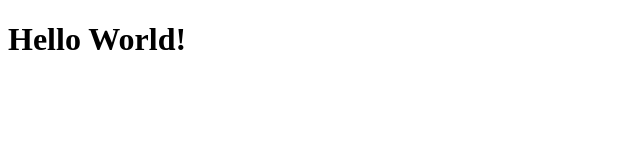
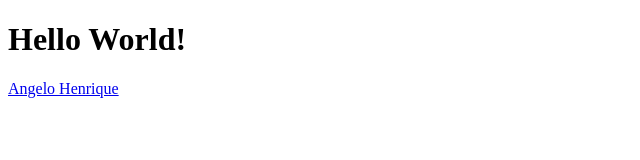
Before and after one commit to angeloamaraldutra/hello_world, a plain HTML site: page index.html in a window 1280 px wide. Shown: the whole page, without its empty margins (0-640 px from the left). Drawn offline with Linux system fonts and the light colour scheme.

Commit message:
index.html

```diff
--- a/index.html
+++ b/index.html
@@ -8,5 +8,8 @@
 </head>
 <body>
     <h1>Hello World!</h1>
+
+    <div class="badge-base LI-profile-badge" data-locale="pt_BR" data-size="large" data-theme="light" data-type="HORIZONTAL" data-vanity="angelo-henrique-542ab1244" data-version="v1"><a class="badge-base__link LI-simple-link" href="https://br.linkedin.com/in/angelo-henrique-542ab1244?trk=profile-badge">Angelo Henrique</a></div>
+
 </body>
 </html>
```
